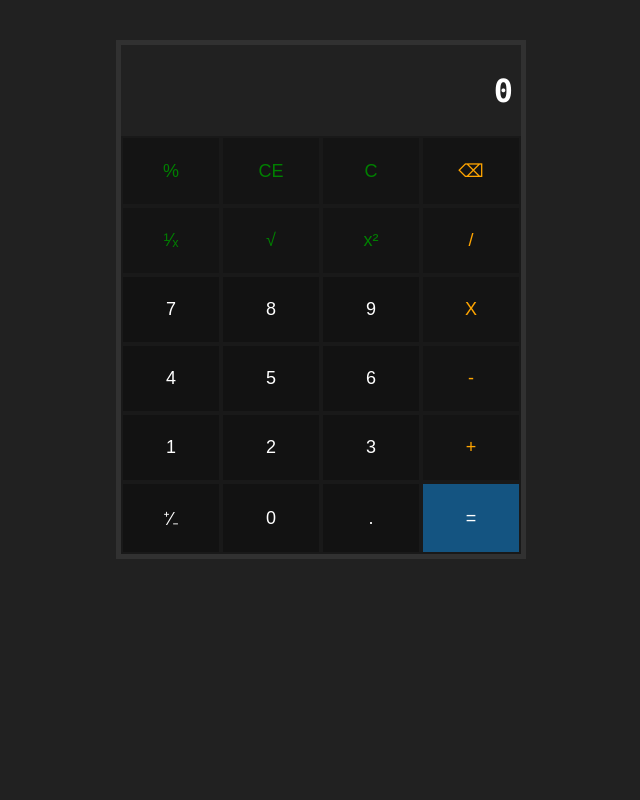
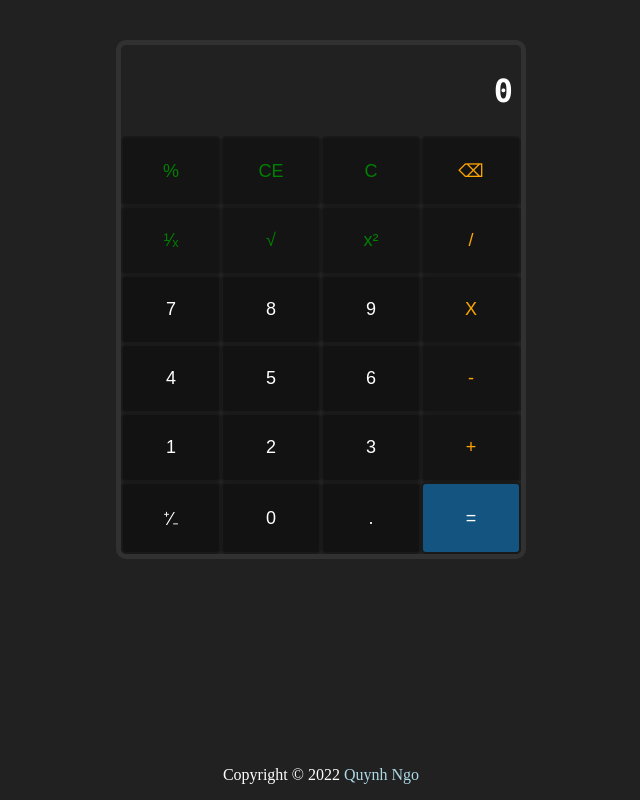
Before and after one commit to Ever-QN/calculator, a plain HTML site: page index.html in a window 1280 px wide. Shown: the whole page, without its empty margins (319-959 px from the left). Drawn offline with Linux system fonts and the light colour scheme.

Commit message:
Added footer to project

```diff
--- a/index.html
+++ b/index.html
@@ -31,14 +31,21 @@
             <button class="add">+</button>
             <button class="digit">3</button>
             <button class="digit">2</button>
-            <button class="digit">1</button>
+            <button class="digit" id="1">1</button>
             <button class="equals">=</button>
             <button class="decimal">.</button>
             <button class="digit">0</button>
             <button class="switch-sign">⁺⁄₋</button>
         </div>
     </div>
+    <footer class="footer">
+        <p>
+            Copyright ©
+            <script>document.write(new Date().getFullYear())</script>
+            <a href="https://github.com/Ever-QN">Quynh Ngo</a>
+        </p>
 
+    </footer>
     <!-- MADE BY QUYNH NGO LINK TO MY PROJECT: https://github.com/Ever-QN/calculator -->
 
 </body>
--- a/style.css
+++ b/style.css
@@ -8,6 +8,32 @@ body {
     max-width: 400px;
     min-width: 400px;
     margin-top: 40px;
+    border-radius: 10px;
+}
+
+.body {
+
+}
+
+.footer {
+    position: absolute;
+    bottom: 0;
+    left: 0;
+    right: 0;
+    display: flex;
+    justify-content: center;
+    align-items: center;
+    color: white;
+}
+
+.footer a {
+    text-decoration: none;
+    color: lightblue;
+}
+
+.footer a:hover {
+    font-size: 25px;
+    transition: font-size 0.5s;
 }
 
 .display {
@@ -38,7 +64,7 @@ button {
     color: white;
     background-color: rgb(18, 18, 18);
     border-color: rgb(25, 25, 25);
-    /* border-radius: 8px; */
+    border-radius: 5px;
     border-style: double;
     font-size: large;
 }
```
